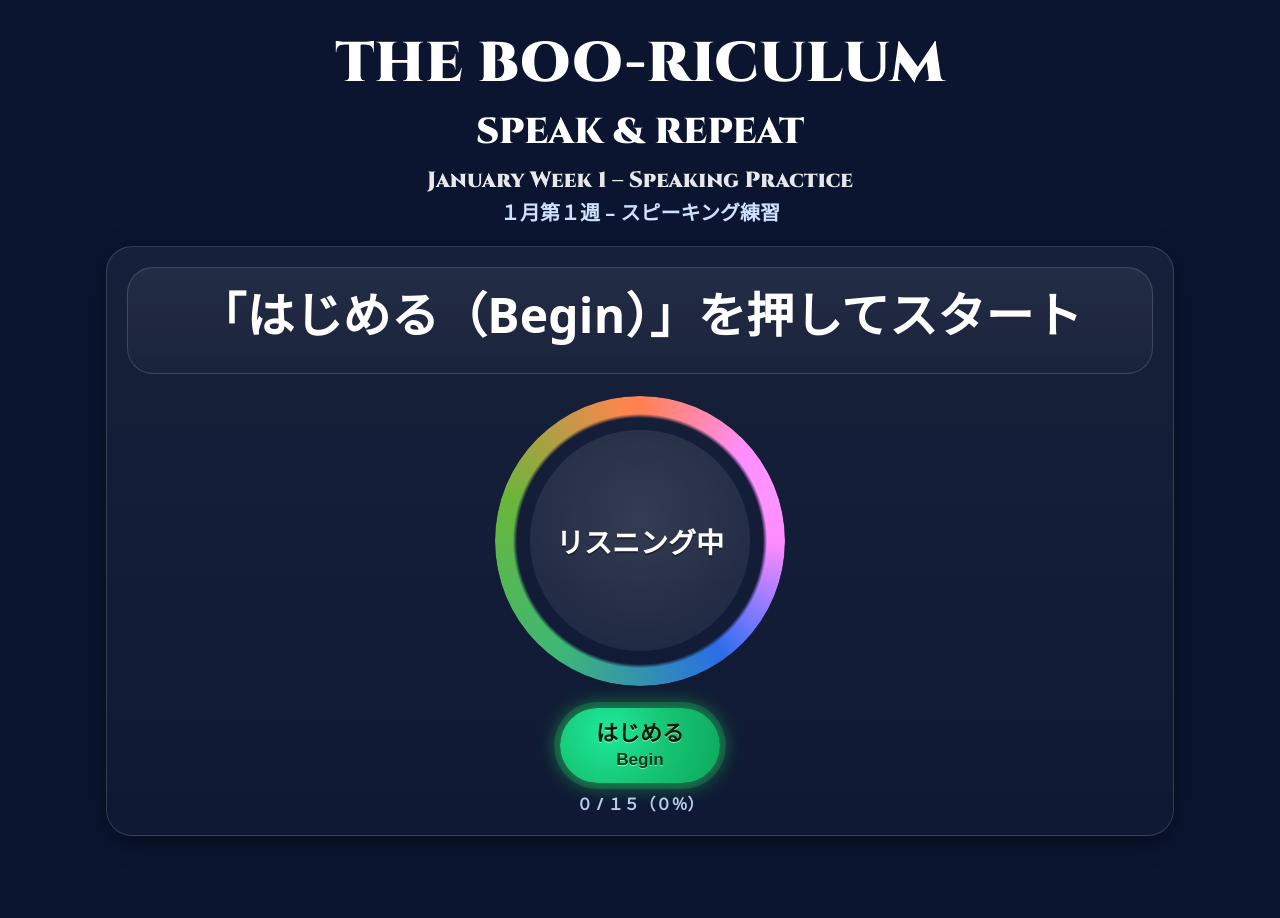
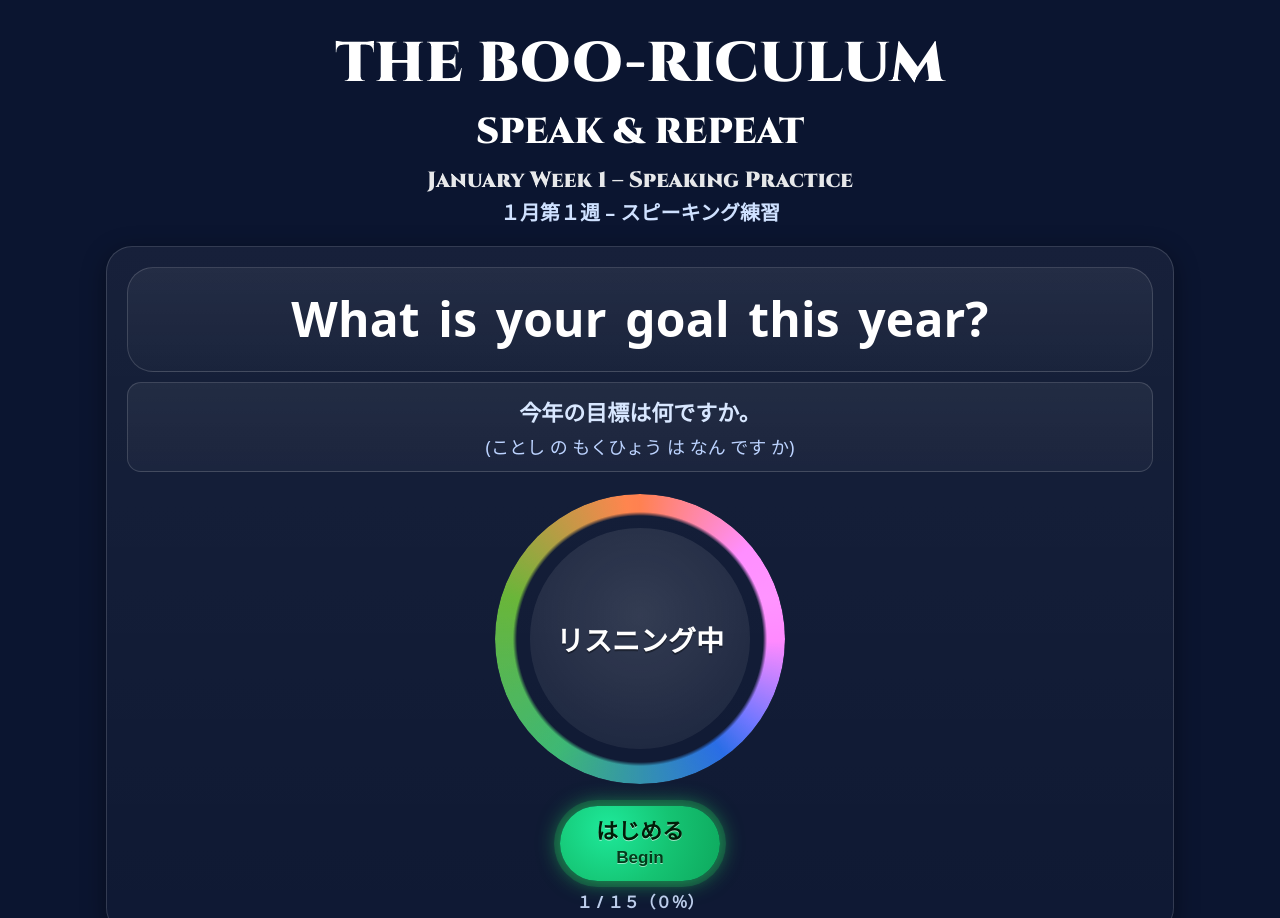
Before and after one commit to Uhibon/January-Week-1-speak, a plain HTML site: page index.html in a window 1280 px wide. Shown: the top 918 px of the page. Drawn offline with Linux system fonts and the light colour scheme.

Commit message:
Update index.html

```diff
--- a/index.html
+++ b/index.html
@@ -27,13 +27,13 @@ header{text-align:center;padding:26px 12px 12px}
 footer{text-align:center;color:#c9d4ec;font-family:'Cinzel',serif;font-weight:700;padding:40px 10px}
 
 /* Shell */
-.wrap{max-width:1100px;margin:0 auto;padding:8px 16px 80px}
+.wrap{max-width:1100px;margin:0 auto;padding:8px 16px 86px}
 .panel{padding:20px;border:1px solid var(--outline);border-radius:var(--radius);
   background:linear-gradient(180deg,rgba(255,255,255,.05),rgba(255,255,255,.02));
   box-shadow:0 6px 24px rgba(0,0,0,.4);}
 
-/* Sentence card */
-.card{border:1px solid var(--outline);border-radius:var(--radius);padding:18px 16px;margin-bottom:16px;
+/* Sentence card (EN only) */
+.card{border:1px solid var(--outline);border-radius:var(--radius);padding:22px 16px;margin-bottom:10px;
   background:linear-gradient(180deg,rgba(255,255,255,.06),rgba(255,255,255,.02));}
 .en{
   font-weight:900;font-size:clamp(26px,7.4vw,48px);line-height:1.22;text-align:center;letter-spacing:.2px;
@@ -47,7 +47,13 @@ footer{text-align:center;color:#c9d4ec;font-family:'Cinzel',serif;font-weight:70
   -webkit-background-clip:text; background-clip:text; color:transparent;
   text-shadow:0 1px 0 rgba(255,255,255,.35);
 }
-.jp{font-weight:700;font-size:clamp(16px,3.8vw,22px);text-align:center;color:#d8e7ff;margin-top:10px}
+
+/* Support bar (JP + ひらがな) – separate strip below the card */
+.supportBar{
+  margin:8px 0 14px; border:1px solid var(--outline); border-radius:14px; padding:12px 14px;
+  background:linear-gradient(180deg,rgba(255,255,255,.06),rgba(255,255,255,.03));
+}
+.jp{font-weight:700;font-size:clamp(16px,3.8vw,22px);text-align:center;color:#d8e7ff}
 .hira{font-size:clamp(14px,3.4vw,18px);text-align:center;color:#bcd3ff;margin-top:6px}
 @media (max-width:520px){ .jp,.hira{max-width:92vw;margin-left:auto;margin-right:auto}}
 
@@ -71,10 +77,7 @@ footer{text-align:center;color:#c9d4ec;font-family:'Cinzel',serif;font-weight:70
   background:radial-gradient(circle at 50% 40%, rgba(255,255,255,.14), rgba(255,255,255,.04));
   display:grid;place-items:center; text-align:center;
 }
-.meterText{
-  font-weight:900;font-size:clamp(18px,6vw,28px);
-  text-shadow:0 2px 0 rgba(0,0,0,.35);
-}
+.meterText{ font-weight:900;font-size:clamp(18px,6vw,28px); text-shadow:0 2px 0 rgba(0,0,0,.35) }
 
 /* Buttons: JP main + EN below, unique glow colors */
 .btnRow{display:flex;align-items:center;justify-content:center;gap:10px;flex-wrap:wrap;margin-top:10px}
@@ -114,13 +117,11 @@ footer{text-align:center;color:#c9d4ec;font-family:'Cinzel',serif;font-weight:70
 .scoreBox.mid{box-shadow:0 0 28px rgba(96,165,250,.5) inset, 0 0 18px rgba(96,165,250,.35)}
 .scoreBox.bad{box-shadow:0 0 28px rgba(229,57,53,.5) inset, 0 0 18px rgba(229,57,53,.35)}
 
-/* Support */
+/* Support note */
 .support{max-width:800px;margin:12px auto 0;text-align:center;color:#ffcf7f}
 
 /* FX layer */
 .fx{position:fixed;inset:0;pointer-events:none;overflow:hidden;z-index:1000}
-.heart{position:absolute;color:#ff4fa6;font-size:clamp(46px,9vw,90px);text-shadow:0 4px 0 rgba(0,0,0,.35);animation:heartFly 1200ms ease-out forwards;}
-@keyframes heartFly{0%{opacity:0;transform:translate(-50%,-20px) scale(.6)}20%{opacity:1}100%{opacity:0;transform:translate(-50%,-240px) scale(1.5)}}
 .puff{position:absolute;border-radius:50%;filter:blur(0.5px);animation:puffUp 1500ms ease-out forwards}
 @keyframes puffUp{0%{opacity:0;transform:translate(-50%,-10px) scale(.6)}20%{opacity:.95}100%{opacity:0;transform:translate(-50%,-260px) scale(1.45)}}
 .confetti{position:absolute;width:12px;height:12px;top:-20px;animation:confettiFall 3.5s linear forwards}
@@ -137,13 +138,18 @@ footer{text-align:center;color:#c9d4ec;font-family:'Cinzel',serif;font-weight:70
 
 <div class="wrap">
   <div class="panel">
+    <!-- EN card -->
     <div class="card">
-      <div id="en" class="en">「はじめる（Begin）」を押してスタート</div>
+      <div id="en" class="en">Press はじめる to start</div>
+    </div>
+
+    <!-- JP support bar (separate) -->
+    <div class="supportBar">
       <div id="jp" class="jp"></div>
       <div id="hira" class="hira"></div>
     </div>
 
-    <!-- Reactive rainbow ring -->
+    <!-- Reactive ring -->
     <div class="meterWrap">
       <div id="meter" class="meter">
         <div id="ring" class="ring"></div>
@@ -151,6 +157,7 @@ footer{text-align:center;color:#c9d4ec;font-family:'Cinzel',serif;font-weight:70
       </div>
     </div>
 
+    <!-- Buttons -->
     <div class="btnRow">
       <button id="beginBtn" class="btn begin">はじめる<br><small>Begin</small></button>
       <button id="retryBtn" class="btn retry" style="display:none">もう一回<br><small>Retry</small></button>
@@ -231,13 +238,13 @@ function strip(s){ return s.toLowerCase().replace(/[^a-z0-9' ]+/g,' ').replace(/
 function playAudioSafe(a){ try{ a.pause(); a.currentTime=0; const p=a.play(); if(p&&p.then)p.catch(()=>{});}catch(e){} }
 function toFW(n){ return n.toString().replace(/\d/g, d=>"０１２３４５６７８９"[d]); }
 
-/* ===== Rainbow reading sweep (fills words) ===== */
-let sweepRAF=null, wordsMeta=null;
+/* ===== Rainbow reading sweep (fills words; EN stays visible) ===== */
+let sweepRAF=null, wordsMeta=null, originalEN="";
 function mountRainbowWords(text){
+  originalEN = text;
   const parts = text.split(/\s+/).filter(Boolean);
   enEl.innerHTML = parts.map(w=>`<span class="word">${w}</span>`).join(' ');
   const spans = [...enEl.querySelectorAll('.word')];
-  // cache centers relative to line
   const rect = enEl.getBoundingClientRect();
   wordsMeta = spans.map(sp=>{
     const r = sp.getBoundingClientRect();
@@ -254,7 +261,7 @@ function startRainbowSweep(durationMs=3000){
   function step(t){
     const elapsed = t - start;
     const prog = clamp(elapsed/durationMs, 0, 1);
-    const x = total * prog; // sweep position
+    const x = total * prog;
     for(const w of wordsMeta){
       if(w.center <= x){ w.el.classList.add('filled'); }
       else{ w.el.classList.remove('filled'); }
@@ -263,10 +270,7 @@ function startRainbowSweep(durationMs=3000){
   }
   sweepRAF = requestAnimationFrame(step);
 }
-function stopRainbowSweep(){
-  cancelAnimationFrame(sweepRAF);
-  sweepRAF=null;
-}
+function stopRainbowSweep(){ cancelAnimationFrame(sweepRAF); sweepRAF=null; }
 
 /* ===== Keyword scoring ===== */
 const STOP = new Set("a an the of to in on at for with from by is are am be was were been being do does did doing and or but so that this those these it its i you he she we they them your my our their what which who where when why how".split(' '));
@@ -293,7 +297,6 @@ async function startRing(){
   try{
     mediaStream = await navigator.mediaDevices.getUserMedia({audio:true});
   }catch(e){
-    // fallback soft breathing (already has hue animation)
     ringBreathFallback();
     return;
   }
@@ -308,9 +311,8 @@ async function startRing(){
     analyser.getByteTimeDomainData(dataArray);
     let sum=0;
     for(let i=0;i<dataArray.length;i++){ const v=(dataArray[i]-128)/128; sum+=v*v; }
-    const rms = Math.sqrt(sum/dataArray.length); // ~0..0.5
+    const rms = Math.sqrt(sum/dataArray.length);
     const level = clamp(rms*2.2,0,1);
-    // exponential smoothing for visible pulse
     smooth = smooth*0.85 + level*0.15;
     const scale = 1 + smooth*0.18;
     ring.style.transform = `scale(${scale})`;
@@ -342,9 +344,9 @@ function updateProgress(){
 }
 function showItem(){
   const it = ITEMS[idx];
-  mountRainbowWords(it.en);
-  jpEl.textContent = it.jp;
-  hiraEl.textContent = it.hira || "";
+  mountRainbowWords(it.en);              // EN stays visible
+  jpEl.textContent = it.jp;              // JP in support bar
+  hiraEl.textContent = it.hira || "";    // hira in support bar
   scoreBox.style.display='none'; scoreBox.className='scoreBox';
   meterText.textContent='リスニング中';
   updateProgress();
@@ -368,7 +370,7 @@ async function beginRound(){
   nextBtn.style.display='none';
   scoreBox.style.display='none';
 
-  // Start reactive ring + rainbow sweep in sync (3s)
+  // Start reactive ring + rainbow sweep (3s)
   stopBreath();
   await startRing();
   startRainbowSweep(3000);
@@ -399,10 +401,10 @@ function renderScore(score){
   const panel=document.querySelector('.panel');
   const s = clamp(score,0,100);
 
-  // Show % inside ring after speaking
-  meterText.textContent = `${s}%`;
+  // Score in ring center
+  document.getElementById('meterText').textContent = `${s}%`;
 
-  // Score box JP message
+  // JP feedback
   let msg = `スコア：${s}％`;
   if(s<=43) msg += "　｜　ブーーッ！もう一回！";
   else if(s<=74) msg += "　｜　もう少し！";
@@ -474,16 +476,14 @@ function confetti(count=120){
 /* ===== Wire up ===== */
 beginBtn.addEventListener('click', async ()=>{
   if(!unlocked){ [A_0_43,A_44_74,A_75_99,A_100].forEach(a=>{ try{a.play().then(()=>a.pause()).catch(()=>{});}catch(e){} }); unlocked=true; }
-  if(idx===0 && jpEl.textContent==="") showItem();
+  if(idx===0 && jpEl.textContent===""){ showItem(); }
   await beginRound();
 });
 retryBtn.addEventListener('click', async ()=>{ await beginRound(); });
 nextBtn.addEventListener('click', ()=> nextItem());
 
 /* ===== Init ===== */
-function updateProgress(){ const n = Math.min(idx+1, ITEMS.length); const pct = Math.round((idx/ITEMS.length)*100);
-  progress.textContent = `${toFW(n)} / ${toFW(ITEMS.length)}（${toFW(pct)}％）`; }
-function showItem(){ const it = ITEMS[idx]; mountRainbowWords(it.en); jpEl.textContent = it.jp; hiraEl.textContent = it.hira || ""; scoreBox.style.display='none'; scoreBox.className='scoreBox'; meterText.textContent='リスニング中'; updateProgress(); }
+(function init(){ showItem(); })();
 </script>
 </body>
 </html>
```
